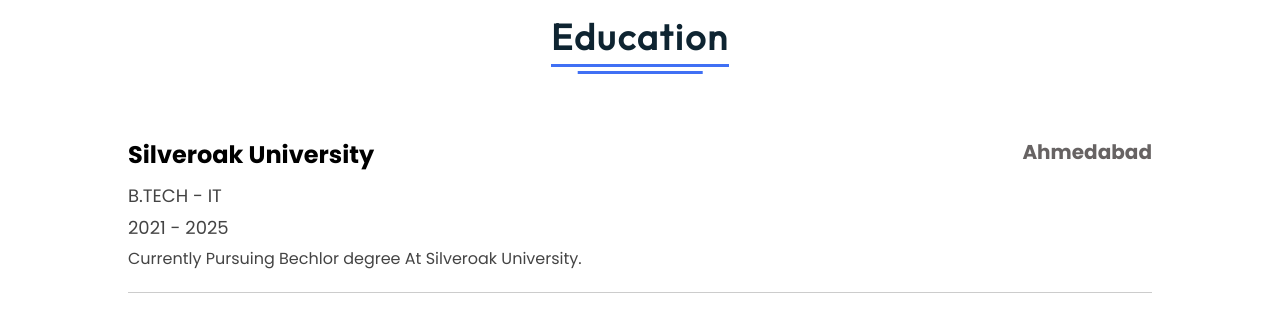
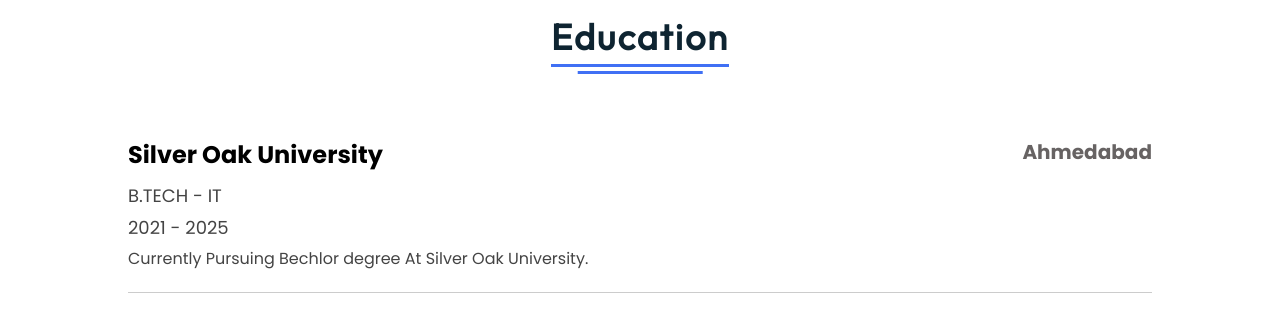
Before and after one commit to Mitupatel18/Portfolio, a React (Vite) app: page / in a window 1280 px wide. Shown: the part 1480-1802 px from the top of the page. Built offline with nearby package versions, Linux system fonts and the light colour scheme.

Commit message:
edit syntax.

```diff
--- a/src/components/Education/Education.jsx
+++ b/src/components/Education/Education.jsx
@@ -6,10 +6,10 @@
             <div className="content">
                 <div className="title"><span>Education</span></div>
                 <div className="education-item">
-                    <h3>Silveroak University  <p className="a">Ahmedabad</p>  </h3>
+                    <h3>Silver Oak University  <p className="a">Ahmedabad</p>  </h3>
                     <p className="education-details">B.TECH - IT</p>
                     <p className="education-details">2021 - 2025</p>
-                    <p className="education-description">  Currently Pursuing Bechlor degree At Silveroak University.</p>
+                    <p className="education-description">  Currently Pursuing Bechlor degree At Silver Oak University.</p>
                 </div>
 
                 <div className="education-item">
```
